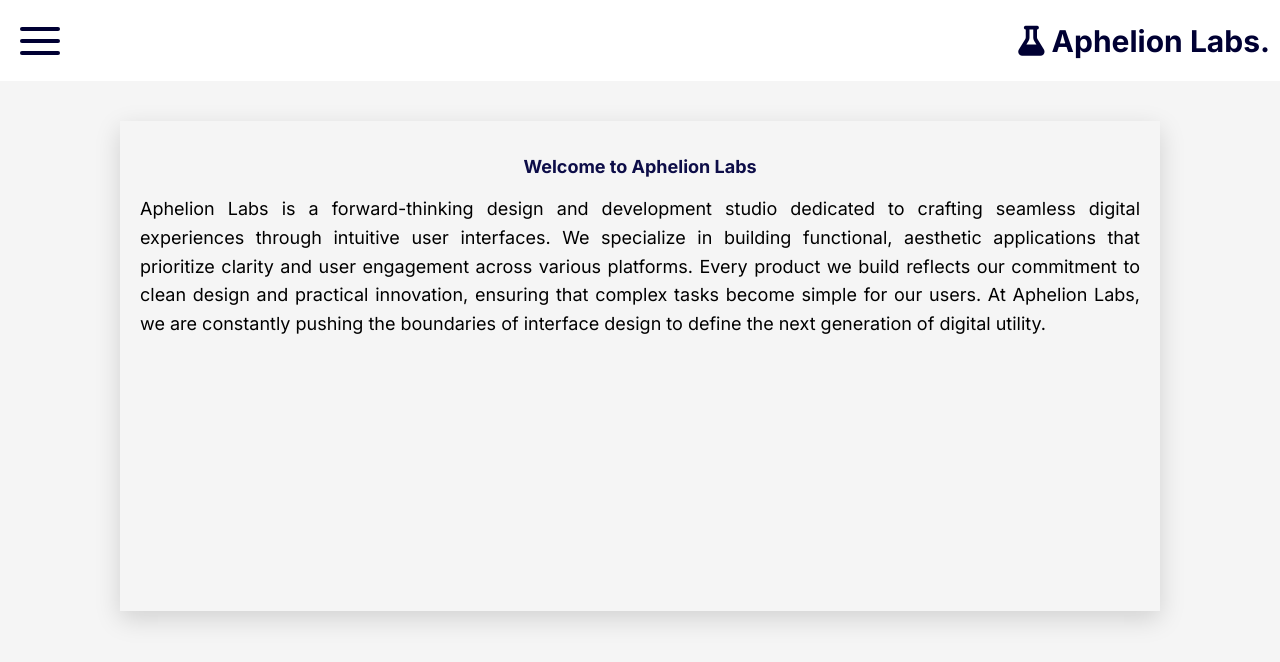
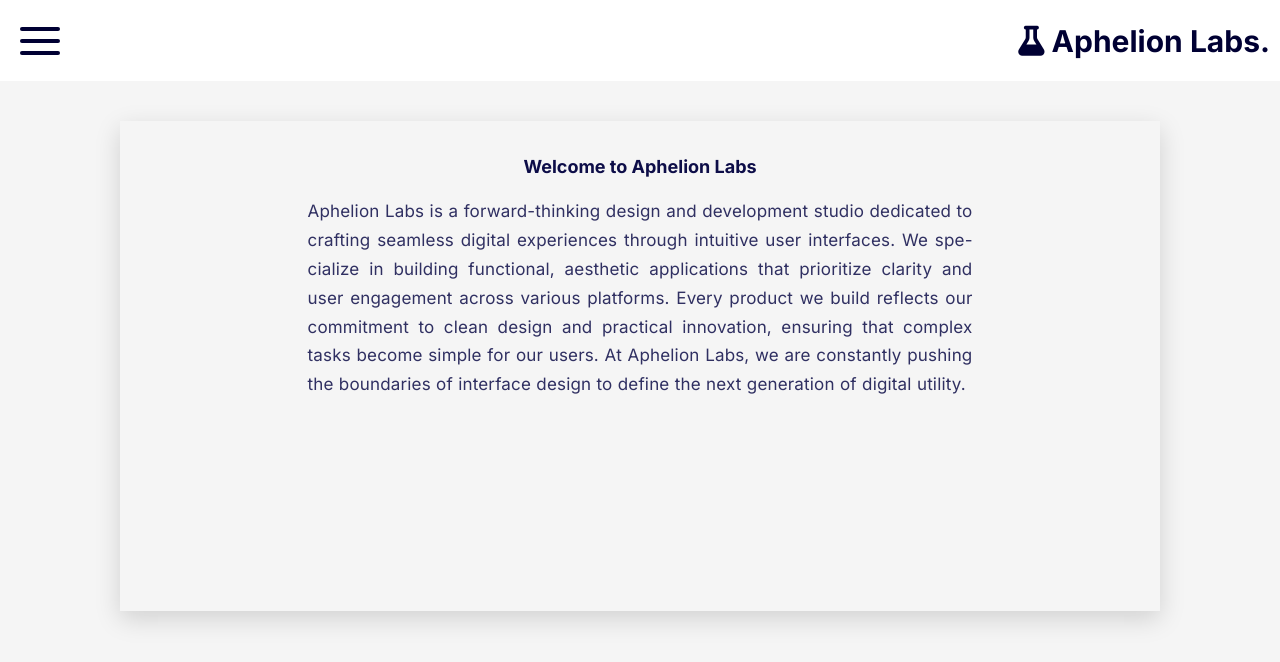
Before and after one commit to abk2191/aphelion-labs, a React (Vite) app: page / in a window 1280 px wide. Shown: the top 662 px of the page. Built offline with nearby package versions, Linux system fonts and the light colour scheme; a web font is replaced by a local one.

Commit message:
Added new features

```diff
--- a/src/index.css
+++ b/src/index.css
@@ -286,10 +286,31 @@ html {
 }
 
 .intro-card p {
-  line-height: 1.6;
+  max-width: 62ch;
+  margin: 20px auto 0;
+
+  font-family:
+    "Inter",
+    system-ui,
+    -apple-system,
+    BlinkMacSystemFont,
+    sans-serif;
+  font-size: 17px;
+  line-height: 1.7;
+
+  color: rgba(13, 13, 72, 0.85);
+
   text-align: justify;
-  font-size: 18px;
-  font-family: "Inter", sans-serif;
+  text-align-last: left;
+
+  letter-spacing: 0.01em;
+  word-spacing: 0.02em;
+
+  hyphens: auto;
+  -webkit-hyphens: auto;
+
+  text-rendering: optimizeLegibility;
+  -webkit-font-smoothing: antialiased;
 }
 
 @media (max-width: 768px) {
```
